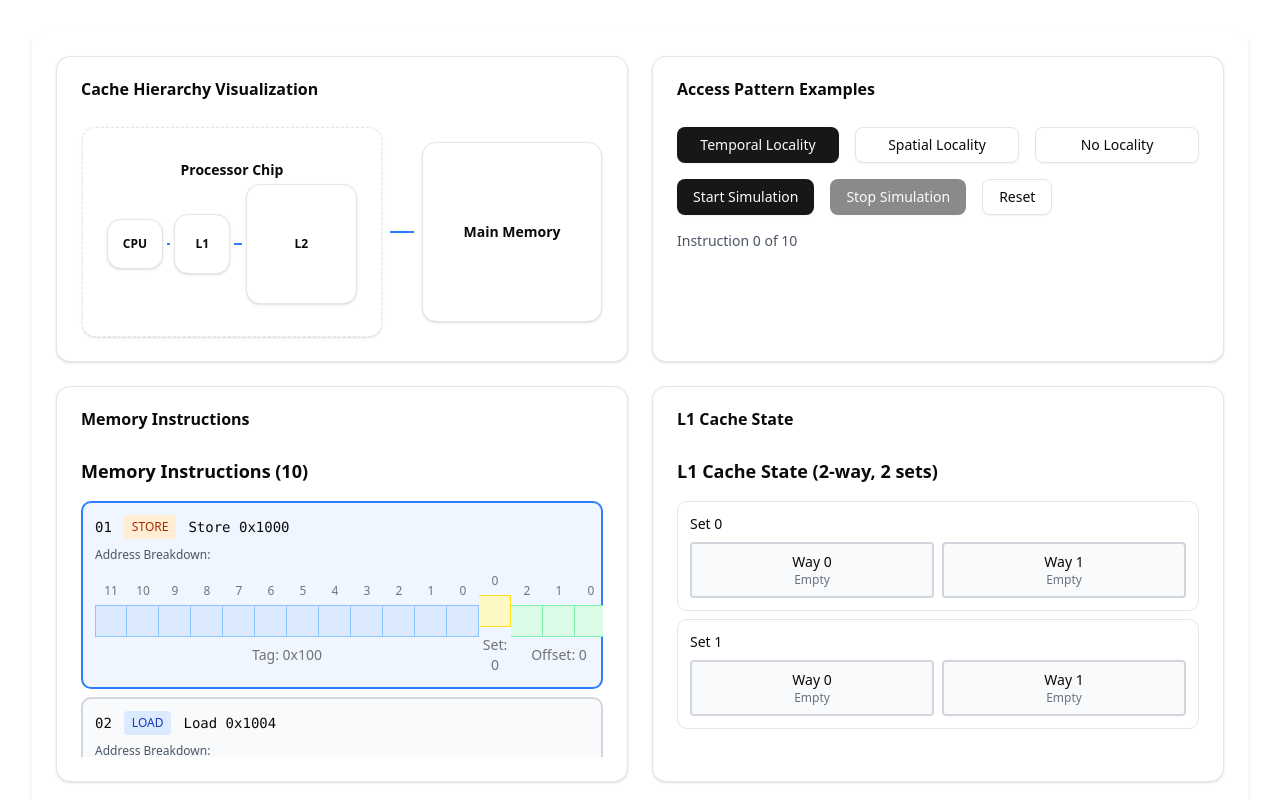
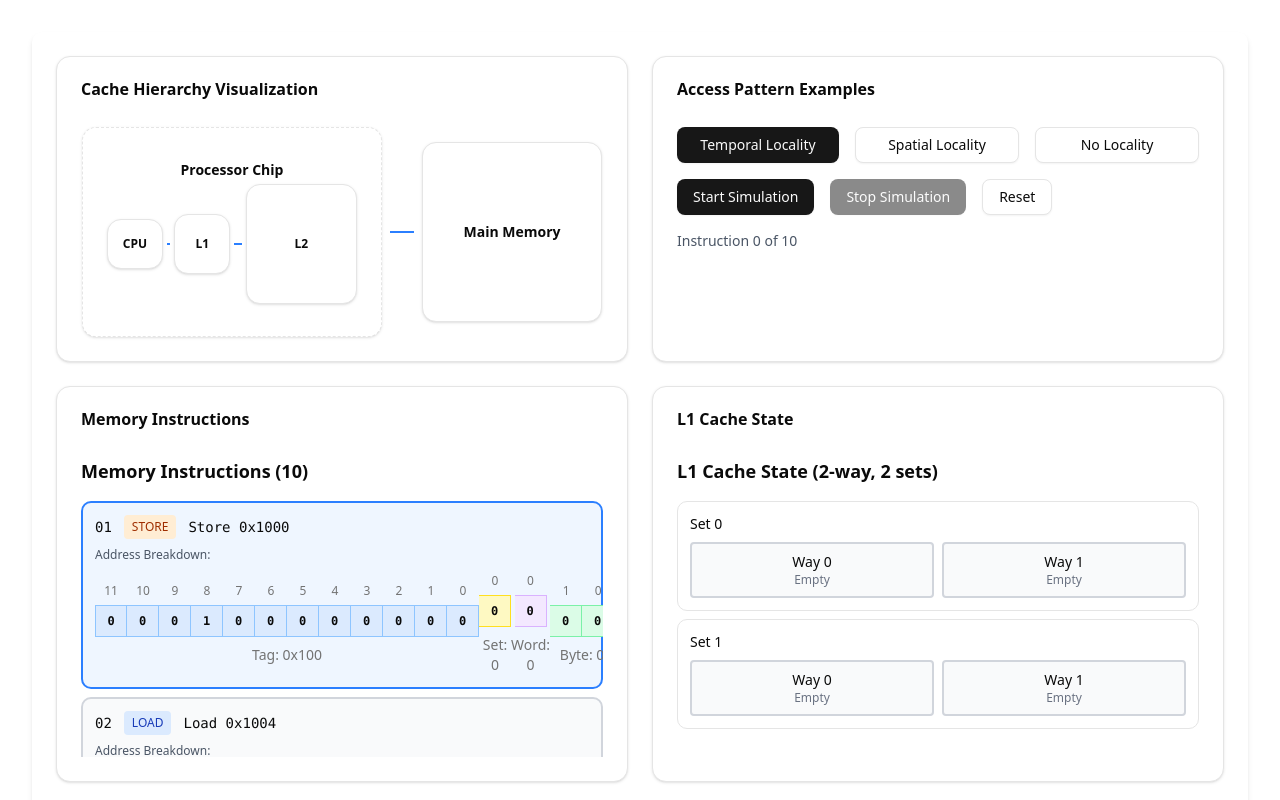
Before and after one commit to Goodr-Interactive/viz-computer-systems, a React (Vite) app: page /csc368/caches in a window 1280 px wide. Shown: the top 800 px of the page. Built offline with nearby package versions, Linux system fonts and the light colour scheme.

Commit message:
show actual bits

```diff
--- a/src/pages/csc368/cache/components/BinaryBlock.tsx
+++ b/src/pages/csc368/cache/components/BinaryBlock.tsx
@@ -47,6 +47,10 @@ export interface BinaryBlockProps {
    * Optional click handler for the entire block group
    */
   onClick?: () => void;
+  /**
+   * Binary string to display inside the blocks (one character per block)
+   */
+  binaryValue?: string;
 }
 
 export const BinaryBlock: React.FC<BinaryBlockProps> = ({
@@ -61,6 +65,7 @@ export const BinaryBlock: React.FC<BinaryBlockProps> = ({
   showBitNumbers = true,
   className,
   onClick,
+  binaryValue,
 }) => {
   const blockArray = Array.from({ length: blocks }, (_, i) => i);
 
@@ -89,14 +94,20 @@ export const BinaryBlock: React.FC<BinaryBlockProps> = ({
           <div key={index}>
             <div
               className={cn(
-                "h-8 w-8 border-y border-r transition-colors",
+                "flex h-8 w-8 items-center justify-center border-y border-r transition-colors",
                 index === 0 && showLeftBorder && "border-l",
                 color,
                 borderColor,
                 hoverColor
               )}
               aria-label={`Block ${index}`}
-            />
+            >
+              {binaryValue && (
+                <span className="text-xs font-mono font-semibold">
+                  {binaryValue[index] || '0'}
+                </span>
+              )}
+            </div>
           </div>
         ))}
       </div>
--- a/src/pages/csc368/cache/components/Hierarchy.tsx
+++ b/src/pages/csc368/cache/components/Hierarchy.tsx
@@ -212,10 +212,12 @@ export const CacheHierarchyVisualization: React.FC = () => {
 
   // Cache simulation functions
   const getAddressParts = (address: number) => {
-    const blockOffset = address & 0x7; // Last 3 bits (8-byte blocks)
+    const byteOffset = address & 0x7; // Last 3 bits (8-byte blocks)
+    const wordOffset = (address >> 2) & 0x1; // Bit 2: which word in the block (0 or 1)
+    const byteInWord = address & 0x3; // Bits 0-1: which byte in the word (0-3)
     const setIndex = (address >> 3) & 0x1; // Next 1 bit (2 sets)
     const tag = address >> 4; // Remaining bits
-    return { blockOffset, setIndex, tag };
+    return { byteOffset, wordOffset, byteInWord, setIndex, tag };
   };
 
   const simulateL1Access = (
@@ -513,7 +515,14 @@ export const CacheHierarchyVisualization: React.FC = () => {
               <div className="mb-1 text-xs text-gray-600">Address Breakdown:</div>
               <div className="flex items-center space-x-0">
                 {(() => {
-                  const { tag, setIndex, blockOffset } = getAddressParts(instruction.address);
+                  const { tag, setIndex, wordOffset, byteInWord } = getAddressParts(instruction.address);
+
+                  // Convert values to binary strings with proper padding
+                  const tagBinary = tag.toString(2).padStart(12, '0');
+                  const setIndexBinary = setIndex.toString(2).padStart(1, '0');
+                  const wordOffsetBinary = wordOffset.toString(2).padStart(1, '0');
+                  const byteInWordBinary = byteInWord.toString(2).padStart(2, '0');
+
                   return (
                     <>
                       <BinaryBlock
@@ -523,6 +532,7 @@ export const CacheHierarchyVisualization: React.FC = () => {
                         showLeftBorder={true}
                         label={`Tag: 0x${tag.toString(16).toUpperCase()}`}
                         className="text-xs"
+                        binaryValue={tagBinary}
                       />
                       <BinaryBlock
                         blocks={1}
@@ -531,14 +541,25 @@ export const CacheHierarchyVisualization: React.FC = () => {
                         showLeftBorder={false}
                         label={`Set: ${setIndex}`}
                         className="text-xs"
+                        binaryValue={setIndexBinary}
                       />
                       <BinaryBlock
-                        blocks={3}
+                        blocks={1}
+                        color="bg-purple-100"
+                        borderColor="border-purple-300"
+                        showLeftBorder={false}
+                        label={`Word: ${wordOffset}`}
+                        className="text-xs"
+                        binaryValue={wordOffsetBinary}
+                      />
+                      <BinaryBlock
+                        blocks={2}
                         color="bg-green-100"
                         borderColor="border-green-300"
                         showLeftBorder={false}
-                        label={`Offset: ${blockOffset}`}
+                        label={`Byte: ${byteInWord}`}
                         className="text-xs"
+                        binaryValue={byteInWordBinary}
                       />
                     </>
                   );
```
